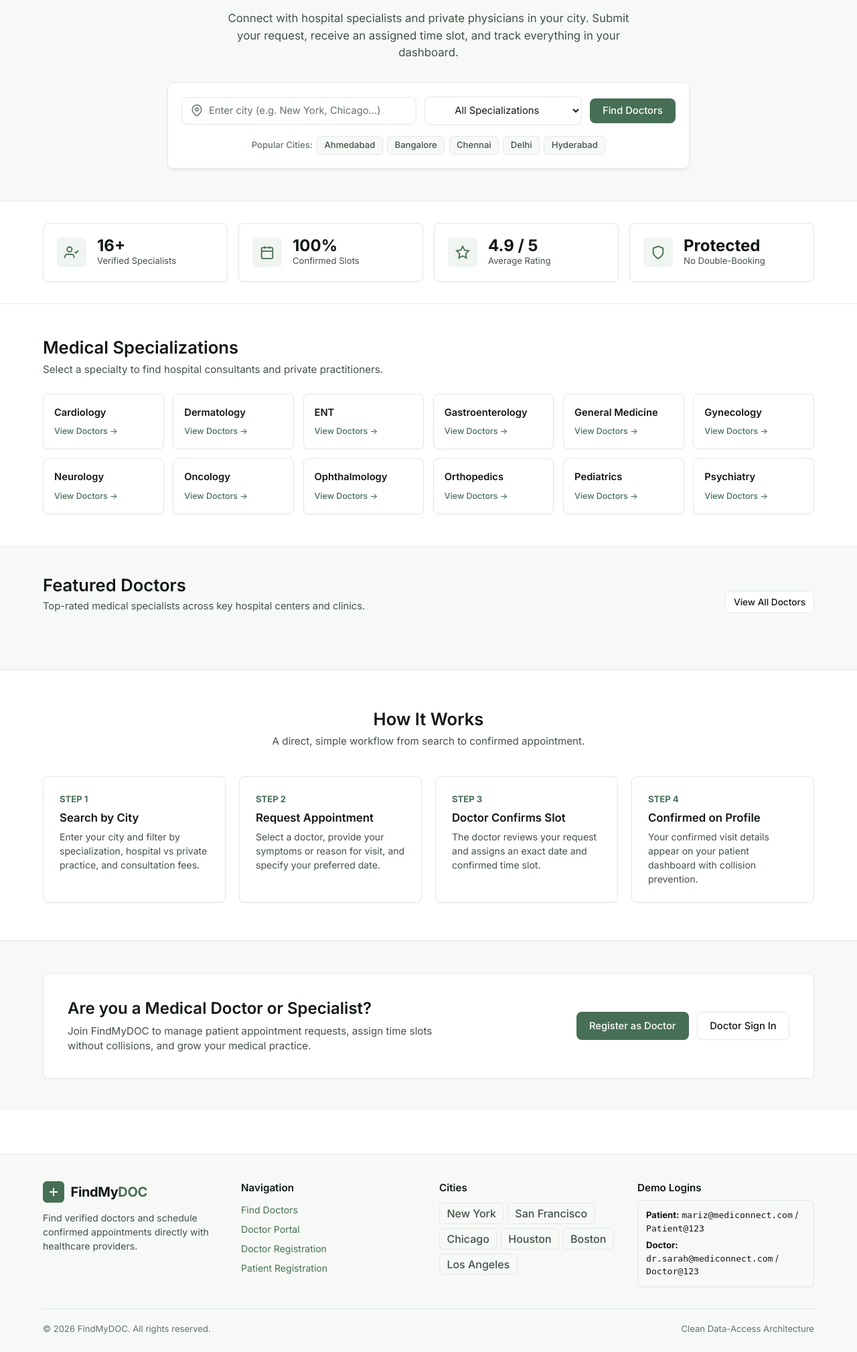
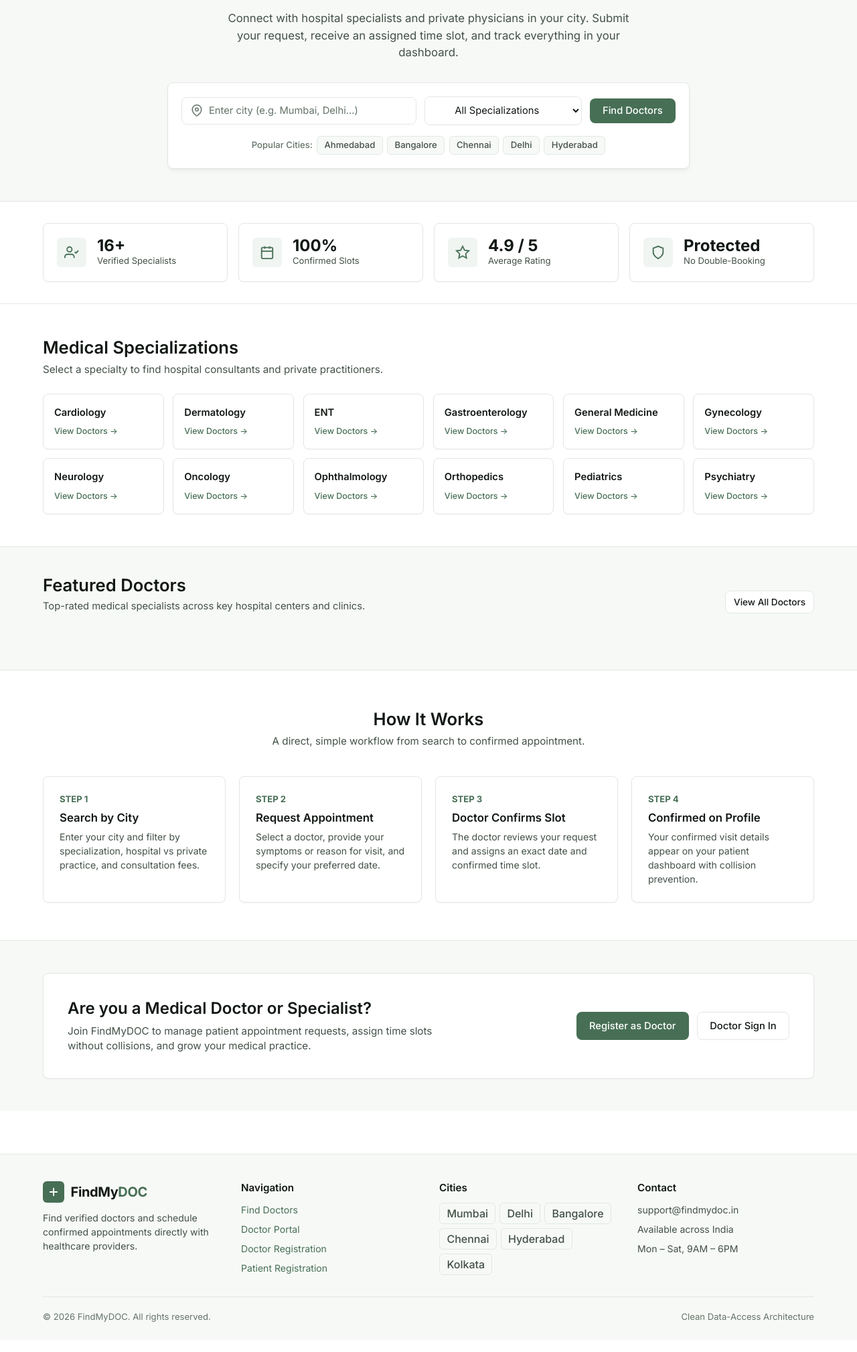
Before and after one commit to Adi-Saha-07/FindMyDOC, a Flask app: page / in a window 1280 px wide. Shown: the part 280-2299 px from the top of the page at 67% size. After the commit the page ends 2254 px from the top, so only its background shows below. Run offline with Flask 3, Linux system fonts and the light colour scheme; some libraries are stand-ins or nearby versions.

Commit message:
Fix: Replace all hardcoded US cities with Indian cities in footer and homepage

```diff
--- a/templates/index.html
+++ b/templates/index.html
@@ -32,7 +32,7 @@
             name="city"
             id="heroCityInput"
             class="form-control"
-            placeholder="Enter city (e.g. New York, Chicago...)"
+            placeholder="Enter city (e.g. Mumbai, Delhi...)"
             data-city-autocomplete="true"
             autocomplete="off"
             aria-label="City name"
--- a/templates/partials/footer.html
+++ b/templates/partials/footer.html
@@ -32,26 +32,23 @@
       <div>
         <h4 style="font-size: 0.95rem; margin-bottom: 0.75rem;">Cities</h4>
         <div style="display: flex; flex-wrap: wrap; gap: 0.35rem;">
-          <a href="{{ url_for('main.search', city='New York') }}" class="city-pill-btn">New York</a>
-          <a href="{{ url_for('main.search', city='San Francisco') }}" class="city-pill-btn">San Francisco</a>
-          <a href="{{ url_for('main.search', city='Chicago') }}" class="city-pill-btn">Chicago</a>
-          <a href="{{ url_for('main.search', city='Houston') }}" class="city-pill-btn">Houston</a>
-          <a href="{{ url_for('main.search', city='Boston') }}" class="city-pill-btn">Boston</a>
-          <a href="{{ url_for('main.search', city='Los Angeles') }}" class="city-pill-btn">Los Angeles</a>
+          <a href="{{ url_for('main.search', city='Mumbai') }}" class="city-pill-btn">Mumbai</a>
+          <a href="{{ url_for('main.search', city='Delhi') }}" class="city-pill-btn">Delhi</a>
+          <a href="{{ url_for('main.search', city='Bangalore') }}" class="city-pill-btn">Bangalore</a>
+          <a href="{{ url_for('main.search', city='Chennai') }}" class="city-pill-btn">Chennai</a>
+          <a href="{{ url_for('main.search', city='Hyderabad') }}" class="city-pill-btn">Hyderabad</a>
+          <a href="{{ url_for('main.search', city='Kolkata') }}" class="city-pill-btn">Kolkata</a>
         </div>
       </div>
 
-      <!-- Demo Accounts -->
+      <!-- Contact -->
       <div>
-        <h4 style="font-size: 0.95rem; margin-bottom: 0.5rem;">Demo Logins</h4>
-        <div class="card" style="padding: 0.75rem; font-size: 0.82rem; background: var(--bg-surface);">
-          <div style="margin-bottom: 0.35rem;">
-            <strong>Patient:</strong> <code>mariz@mediconnect.com</code> / <code>Patient@123</code>
-          </div>
-          <div>
-            <strong>Doctor:</strong> <code>dr.sarah@mediconnect.com</code> / <code>Doctor@123</code>
-          </div>
-        </div>
+        <h4 style="font-size: 0.95rem; margin-bottom: 0.75rem;">Contact</h4>
+        <ul style="list-style: none; display: flex; flex-direction: column; gap: 0.5rem; font-size: 0.88rem; color: var(--text-secondary);">
+          <li>support@findmydoc.in</li>
+          <li>Available across India</li>
+          <li>Mon – Sat, 9AM – 6PM</li>
+        </ul>
       </div>
     </div>
 
```
